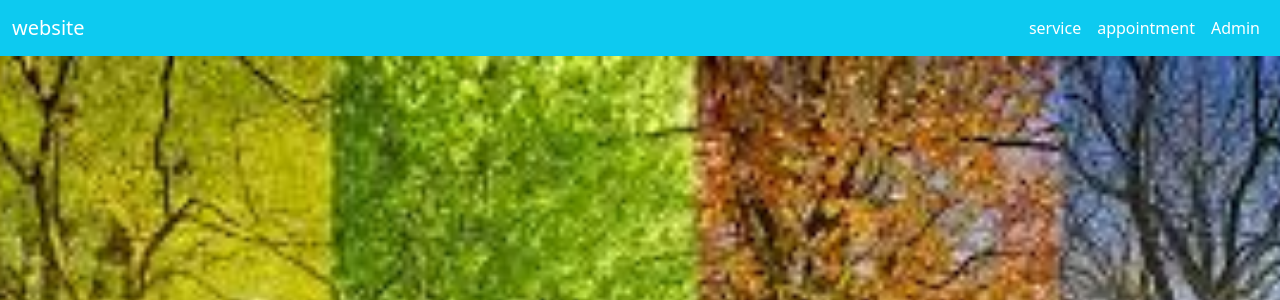
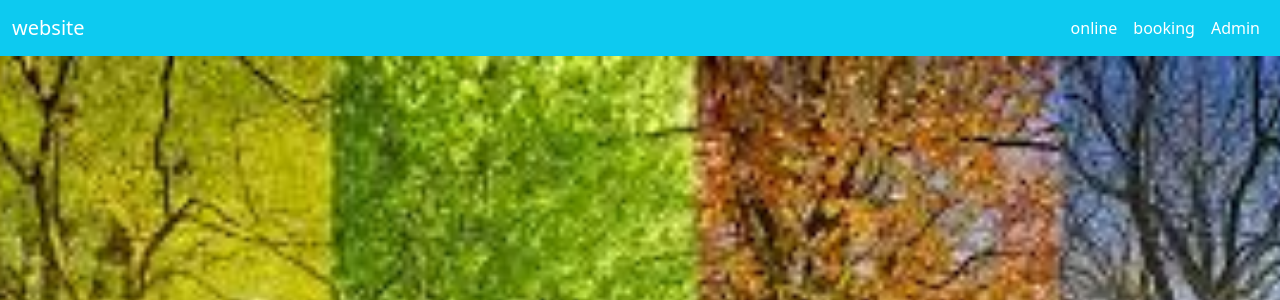
Before and after one commit to monika-rai/session1_project, a Flask app: page / in a window 1280 px wide. Shown: the top 300 px of the page. Run offline with Flask 3, Linux system fonts and the light colour scheme.

Commit message:
Update index.html

```diff
--- a/templates/index.html
+++ b/templates/index.html
@@ -3,7 +3,7 @@
 <head>
     <meta charset="UTF-8">
     <meta name="viewport" content="width=device-width, initial-scale=1.0">
-    <title>Hospital Website</title>
+    <title>Seasons Website</title>
     <link href="https://cdn.jsdelivr.net/npm/bootstrap@5.0.2/dist/css/bootstrap.min.css" rel="stylesheet">
 <style>
 
@@ -113,10 +113,10 @@ data-bs-toggle="collapse" data-bs-target="">
         <div class="collapse navbar-collapse" id="navbarnav">
             <ul class="navbar-nav ms-auto">
                 <li class="nav-item">
-                    <a class="nav-link active" href="#servicer">service</a>
+                    <a class="nav-link active" href="#servicer">online</a>
                 </li>
                 <li nclass="nav-item">
-                <a class="nav-link active"href="#appointment">appointment</a>
+                <a class="nav-link active"href="#appointment">booking</a>
                 </li>
                 <li class="nav-item">
                     <a class="nav-link active" href="{{url_for('login')}}">Admin</a>
```
